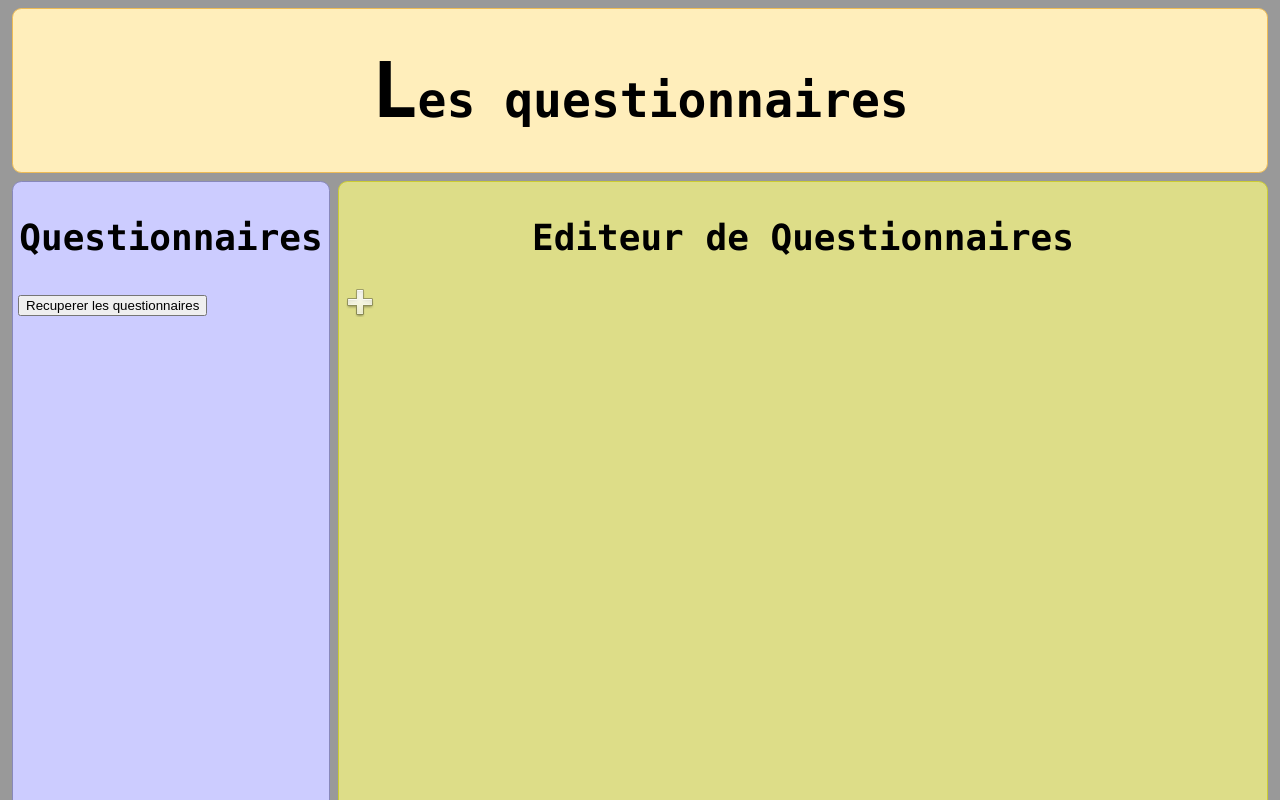
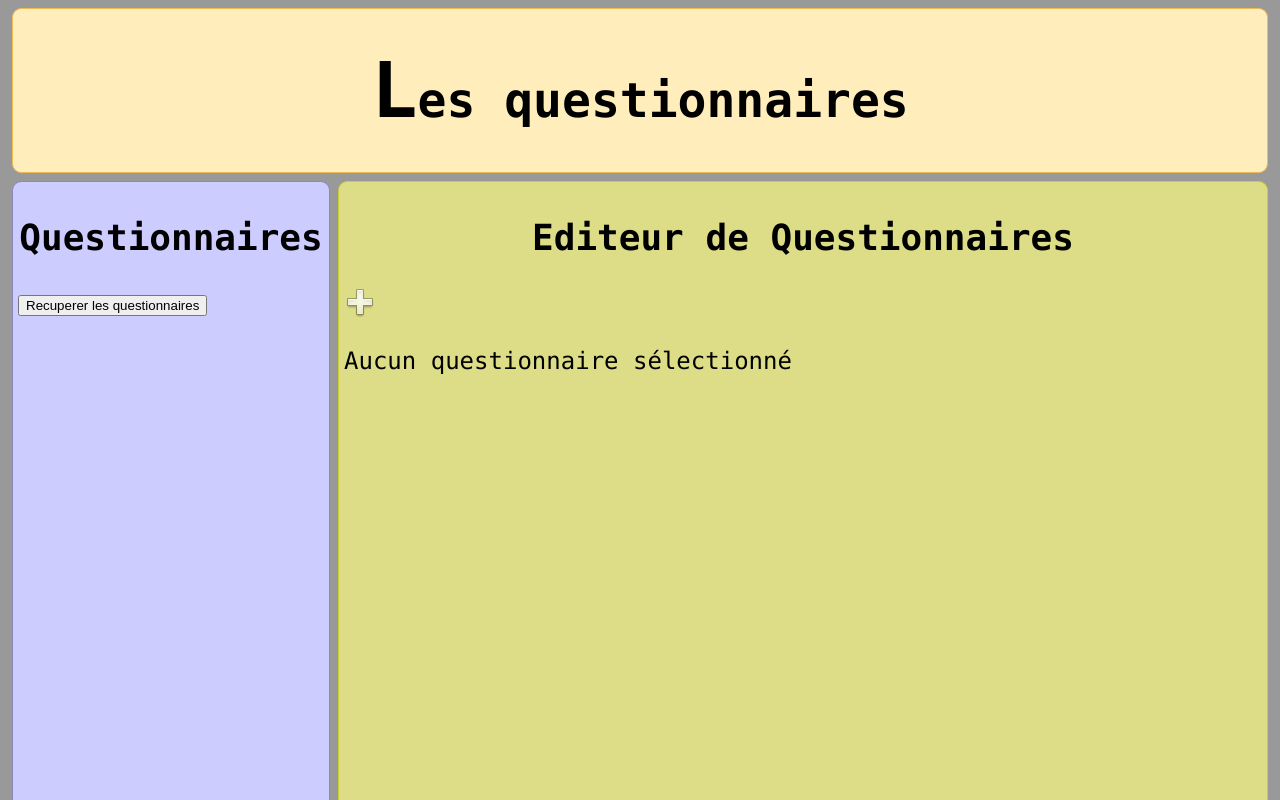
Before and after one commit to pierre-gangneux/VueJs_archi, a Vue app in the folder client_vuejs/: page / in a window 1280 px wide. Shown: the top 800 px of the page. Built offline with nearby package versions, Linux system fonts and the light colour scheme.

Commit message:
ajout edit

```diff
--- a/client_vuejs/src/App.vue
+++ b/client_vuejs/src/App.vue
@@ -1,13 +1,16 @@
 <script>
 import questionnaire from './components/Questionnaire.vue';
+import editeurQuestionnaire from './components/EditeurQuestionnaire.vue';
+
+
 
 export default {
   data() {
     return {
-      questionnaires: [
-      ],
+      questionnaires: [],
       title: 'Questionnaires',
-      newItem: ''
+      newItem: '',
+      id_current_questionnaire : null,
     };
   },
   methods: {
@@ -25,7 +28,8 @@ export default {
       })
       }
     },
-    get_questionnaire_by_id: function (id) {
+    get_questionnaire_by_id(id) {
+      console.log("get")
       for (let i=0; i < this.questionnaires.length; i++){
         if (this.questionnaires[i].id==id){
           return this.questionnaires[i];
@@ -42,8 +46,14 @@ export default {
         console.log($event.name)
       }
     },
+
+
+    set_id_current_questionnaire($event){
+      this.id_current_questionnaire = $event
+    },
+
+
     getQuestionnaires(){
-      console.log("te ")
       fetch('http://127.0.0.1:5000/api/questionnaires')
       .then(response => response.json())
       .then(json=>{
@@ -56,7 +66,7 @@ export default {
     // this.getQuestionnaires();
     console.log("mounted");
   },
-  components: { questionnaire }
+  components: { questionnaire, editeurQuestionnaire }
 };
 </script>
 
@@ -68,11 +78,8 @@ export default {
     <ol>
       <questionnaire
         v-for="questionnaire in questionnaires"
-        :key="questionnaire.id"
         :questionnaire="questionnaire"
-        :class="{ 'alert alert-success': questionnaire.checked }"
-        @remove="remove"
-        @edit="edit"
+        @set_id_current_questionnaire="set_id_current_questionnaire"
       >
         {{ questionnaire.name }}
       </questionnaire>
@@ -81,12 +88,11 @@ export default {
 </nav>
 
 <article>
-  <h2>Editeur de Questionnaires</h2>
-  <section id="tools">
-    <img id="add" src="/img/new.png" alt="Nouveau questionnaire"/>
-  </section>
-  <section id="currentQuestionnaire"></section>
+  <editeurQuestionnaire
+    :questionnaire="get_questionnaire_by_id(id_current_questionnaire)"
+  />
 </article>
+
 
 </template>
 
--- /dev/null
+++ b/client_vuejs/src/components/EditeurQuestionnaire.vue
@@ -0,0 +1,18 @@
+<script>
+export default {
+    props: {
+        questionnaire: Object
+    }
+};
+</script>
+
+<template>
+  <h2>Editeur de Questionnaires</h2>
+  <section id="tools">
+    <img id="add" src="/img/new.png" alt="Nouveau questionnaire"/>
+    <p v-if="questionnaire">ID : {{ questionnaire.id }}</p>
+    <p v-else>Aucun questionnaire sélectionné</p>
+
+  </section>
+  <section id="currentQuestionnaire"></section>
+</template>
--- a/client_vuejs/src/components/Questionnaire.vue
+++ b/client_vuejs/src/components/Questionnaire.vue
@@ -1,10 +1,20 @@
 <script>
-  export default{
-    props: {
-      questionnaire : Object
+export default {
+  props: {
+    questionnaire: Object
+  },
+  emits: ['set_id_current_questionnaire'], // Déclare les événements émis
+  methods: {
+    set_id_current_questionnaire() {
+      console.log("test");
+      this.$emit("set_id_current_questionnaire", this.questionnaire.id); // Émet l'ID
     }
   }
+};
 </script>
+
 <template>
-    <p type="text" class="form-control"> {{ questionnaire.name }}</p>
+  <p class="form-control" @click="set_id_current_questionnaire">
+    {{ questionnaire.name }}
+  </p>
 </template>
```
